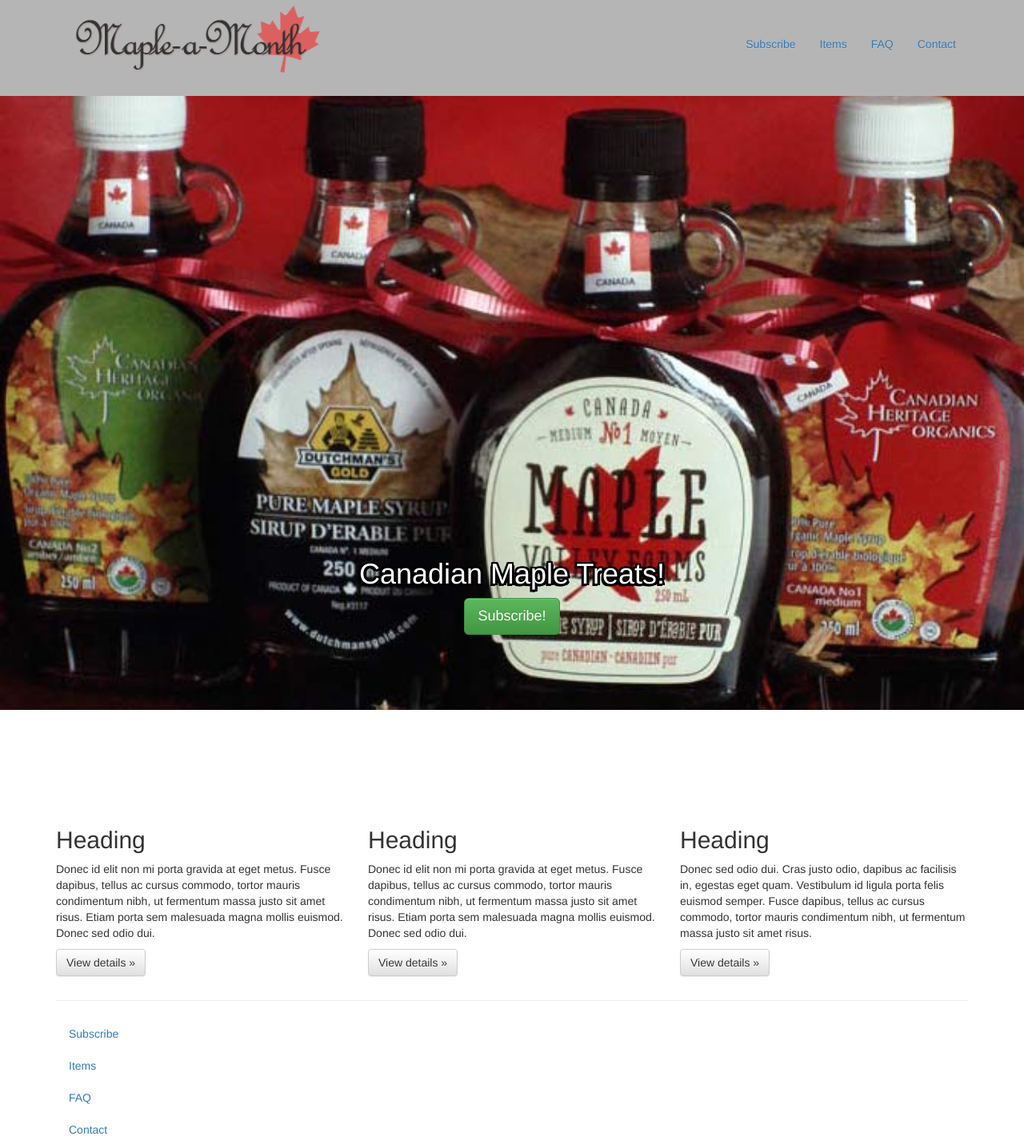
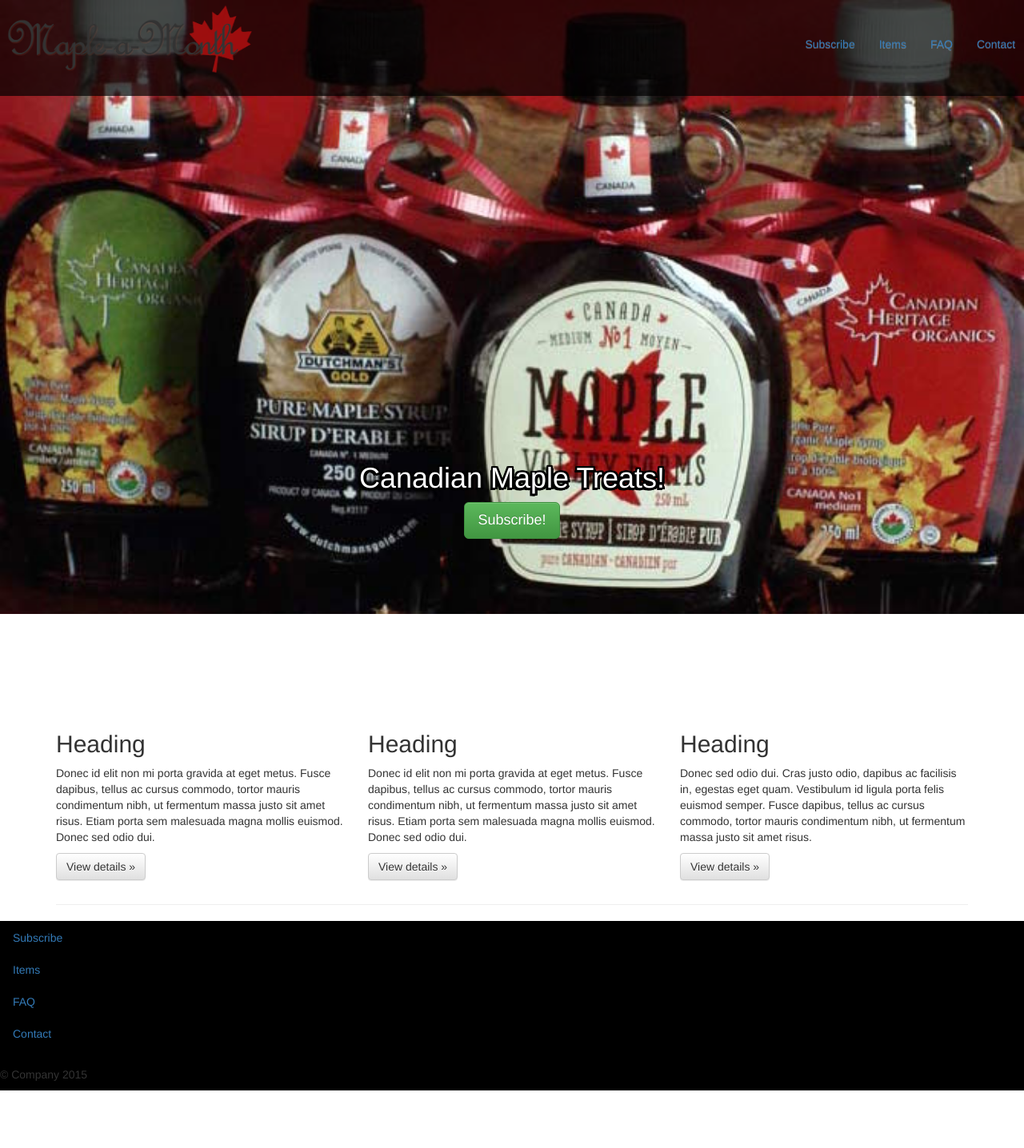
Before and after one commit to mapleamonth/mapleamonth.github.io, a plain HTML site: page index.html in a window 1280 px wide. Shown: the top 1436 px of the page at 80% size. After the commit the page ends 1364 px from the top, so only its background shows below. Drawn offline with nearby package versions, Linux system fonts and the light colour scheme.

Commit message:
Fixed header/jumbotron positioning and changed footer background

```diff
--- a/css/main.css
+++ b/css/main.css
@@ -6,6 +6,16 @@
  body {
  	padding-top: 0px;
  }
+ footer {
+ 	background-color: black;
+ 	width:100%;
+ 	position:absolute;
+ 	left:0;
+ 	right:0;
+ }
+.superjumbotron {
+
+}
 .navbar-header {
 	height: 120px;
 }
@@ -22,7 +32,16 @@
 #nav-bar {
 	padding-top: 30px;
 }
+#footer-nav {
+	width: 27.5%;
+}
 
 #banner-top {
-	background-color: rgba(0, 0, 0, 0.29);
+	background-color: rgba(0, 0, 0, 0.7);
+	position: absolute;
+	top:0px;
+	width: 101.5%;
+	left: 0;
+	right: 0;
+
 }
--- a/index.html
+++ b/index.html
@@ -25,7 +25,6 @@
     </head>
 <body>
   <div id="banner-top" class="row top" role="banner">
-                  <div class="container">
                   <div class="navbar-header">
                       <a href="#">
                           <img src="images/maple-a-month-logo-2.png" class="navbar-logo">
@@ -47,7 +46,6 @@
                   </div>
 
                   <!--/.nav-collapse -->
-                  </div>
           </div>
 
     </nav>
@@ -89,8 +87,10 @@
 
       <hr>
 
+
+    </div>
       <footer>
-        <div>
+        <div id="footer-nav">
         <ul class="nav navbar">
             <li><a href="#subscribe">Subscribe</a>
             </li>
@@ -106,7 +106,8 @@
         <p>&copy; Company 2015</p>
       </div>
       </footer>
-    </div> <!-- /container -->        <script src="//ajax.googleapis.com/ajax/libs/jquery/1.11.2/jquery.min.js"></script>
+
+     <!-- /container -->        <script src="//ajax.googleapis.com/ajax/libs/jquery/1.11.2/jquery.min.js"></script>
         <script>window.jQuery || document.write('<script src="js/vendor/jquery-1.11.2.min.js"><\/script>')</script>
 
         <script src="js/vendor/bootstrap.min.js"></script>
```
Lines whose indentation alone changed are shown as unchanged.
